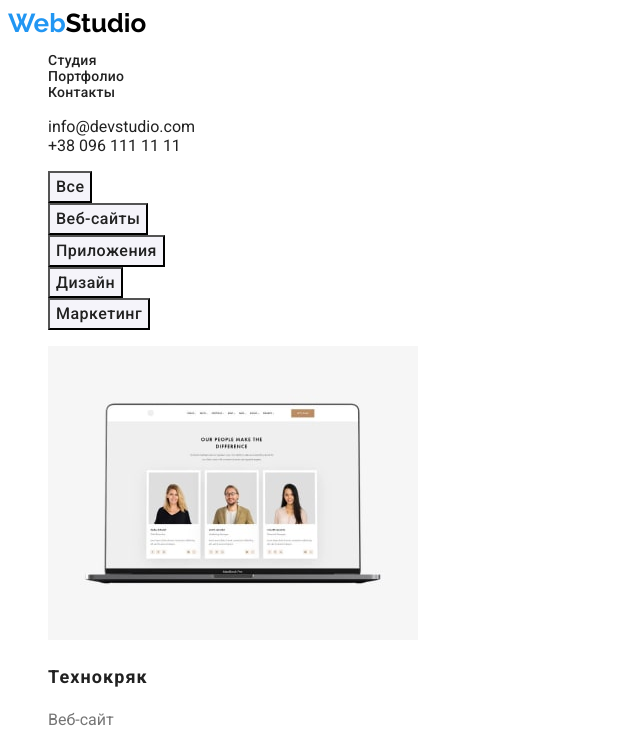
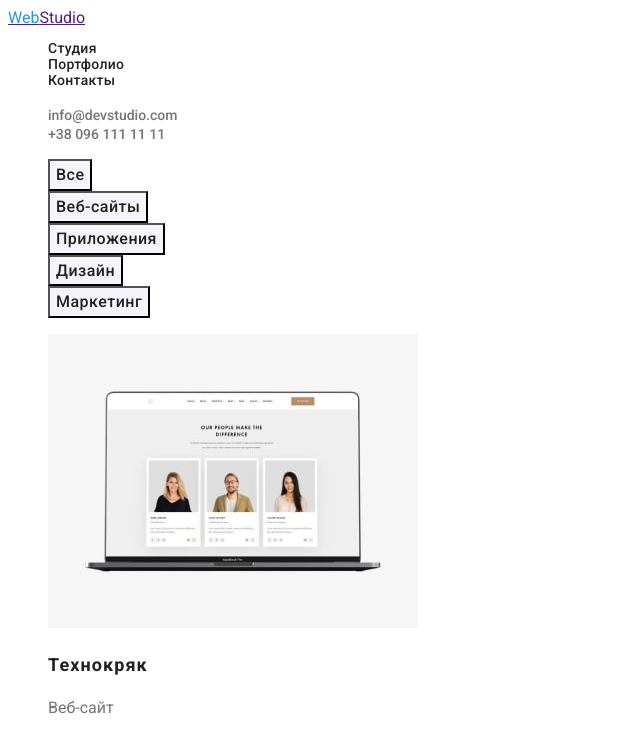
Before and after one commit to Albatroska/goit-markup-hw-02.github.io, a plain HTML site: page portfolio.html in a window 1280 px wide. Shown: the top 731 px of the page, without its empty margins (0-640 px from the left). Drawn offline with Linux system fonts and the light colour scheme.

Commit message:
fourth commit

```diff
--- a/css/main.css
+++ b/css/main.css
@@ -15,7 +15,7 @@ font-family: Roboto, sans-serif;
 
  /*  HEADER/
  /*NAV*/
- .logo{
+ .header .logo{
      color:var(--logo-black-color);
      font-family: Raleway;
      font-size: 26px;
@@ -28,7 +28,7 @@ font-family: Roboto, sans-serif;
  .logo:hover{
      color: var(--link-blue-color);
  }
- .span-logo:hover{
+ .header .span-logo:hover{
      color: var(--logo-black-color);
  }
  .list{
@@ -44,9 +44,15 @@ font-family: Roboto, sans-serif;
      letter-spacing: 0.02em;
      text-decoration: none;
     }
- .site-nav .link,
+ .site-nav .link{
+     color: var(--title-black-color);
+ }
  .contact-nav .link{
-    color:var(--title-black-color);
+    color:#757575;
+    font-style: 400;
+    font-weight: 500;
+    font-size: 14px;
+    line-height: 1.14;
  }
  .site-nav .link:hover,
  .site-nav .link:focus{
@@ -124,6 +130,13 @@ font-family: Roboto, sans-serif;
 }
 .footer .logo{
     color: var(--title-white-color);
+    font-family: Raleway;
+    font-size: 26px;
+    line-height: 1.19;
+    text-decoration: none;
+}
+.span-logo{
+    color: var(--link-blue-color);
 }
 .logo:hover{
     color:var(--link-blue-color);
```
Also changed, not shown: index.html (+1 -1 lines).
